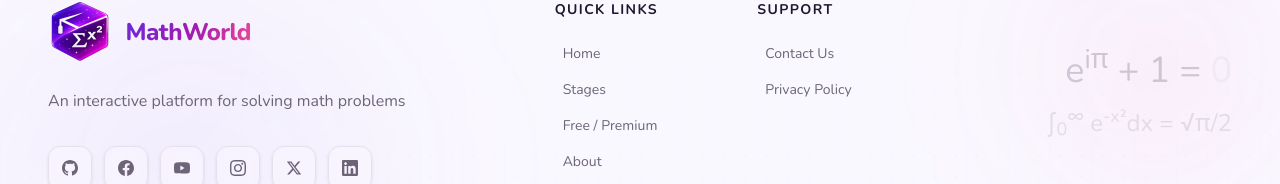
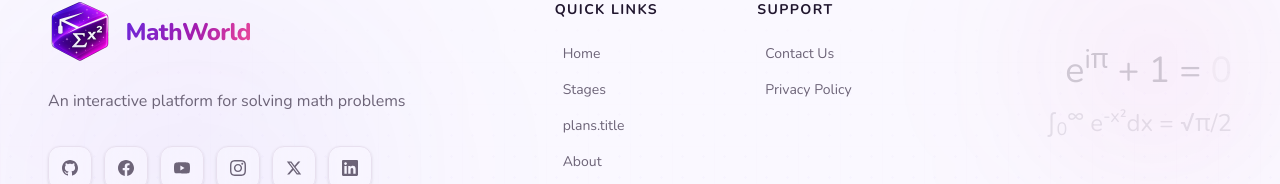
Before and after one commit to MahmoudWebApp/MathWorldFrontend, a Next.js app: page /en/premium in a window 1280 px wide. Shown: the part 767-951 px from the top of the page. Built offline with nearby package versions, Linux system fonts and the light colour scheme; no server answers; a web font is replaced by a local one.

Commit message:
ux: streamline public navigation and remove repeated promotions

```diff
--- a/src/components/layout/Footer.tsx
+++ b/src/components/layout/Footer.tsx
@@ -15,7 +15,7 @@ export function Footer() {
       links: [
         { href: '/', label: t('nav.home') },
         { href: '/stages', label: t('nav.stages') },
-        { href: '/premium', label: 'Free / Premium' },
+        { href: '/premium', label: t('plans.title') },
         { href: '/about', label: t('footer.about') },
       ],
     },
```
